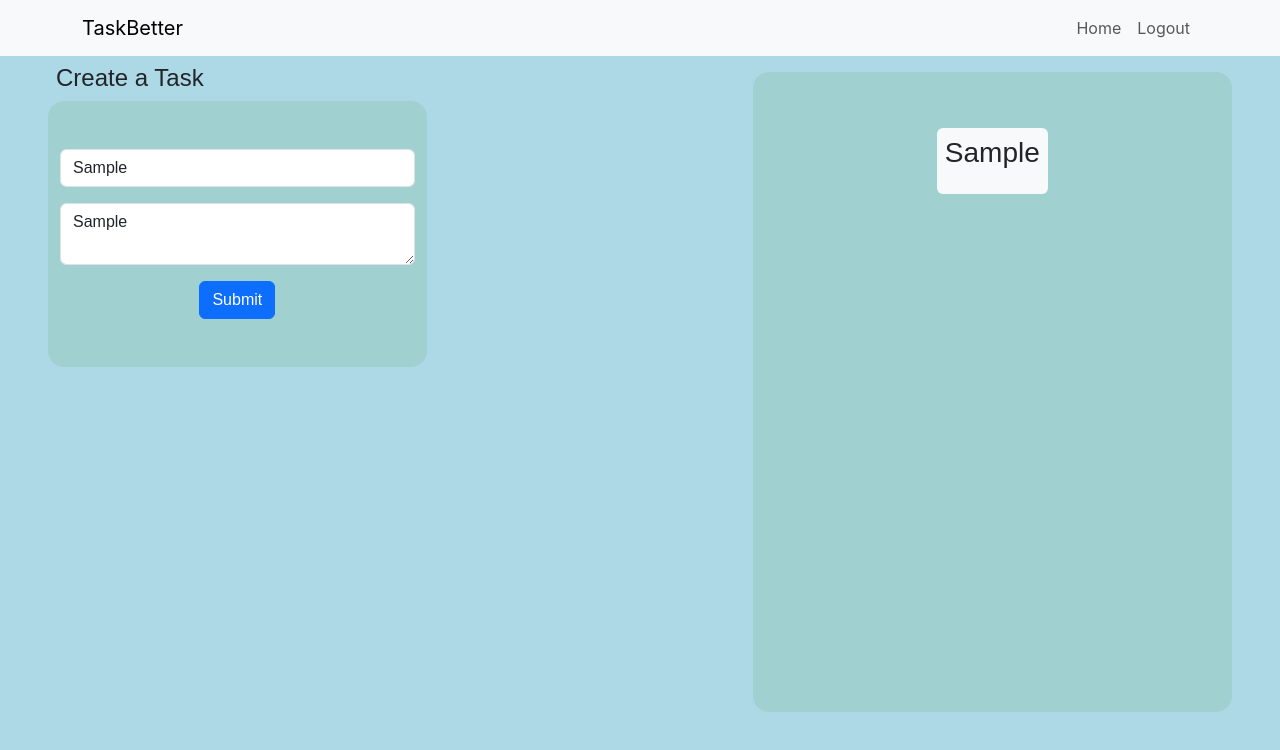
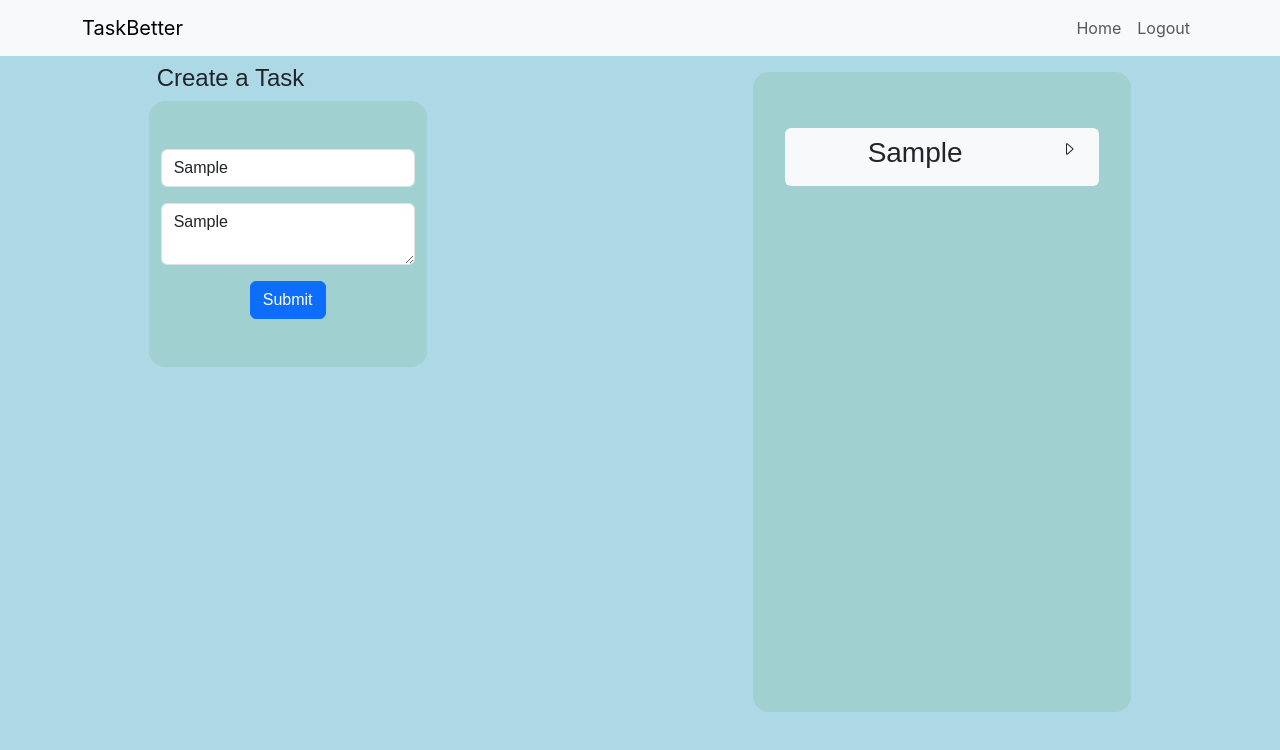
Before and after one commit to SarangAP/TaskBetter, a React (Create React App) app in the folder task-better/: page /tasks in a window 1280 px wide. Both pictures are taken after typing "Sample", "Sample" into the empty fields and a click on the button "Submit". Shown: the top 750 px of the page. Built offline with nearby package versions, Linux system fonts and the light colour scheme; no server answers; the HTML template or start-up script is replaced by a standard one.

Commit message:
dropdown for task cards

```diff
--- a/task-better/src/Components/Tasks/TaskCard.jsx
+++ b/task-better/src/Components/Tasks/TaskCard.jsx
@@ -1,10 +1,39 @@
-import React from 'react';
+import React, { useState } from "react";
 
 const TaskCard = ({ task }) => {
+  const [isRotated, setIsRotated] = useState(false);
+  const handleDropDown = () => {
+    setIsRotated(!isRotated)
+  }
   return (
-    <div className="task-card bg-light rounded-2 p-2">
-      <h3>{task.title}</h3>
-      <p>{task.body}</p>
+    <div className="container task-card bg-light rounded-2 p-2 w-100 mb-3">
+      <div className="row">
+        <div className="col-sm-10">
+          <h3 className="text-truncate expand-on-hover">{task.title}</h3>
+        </div>
+        <div className="col-sm-1">
+          <svg
+            xmlns="http://www.w3.org/2000/svg"
+            width="16"
+            height="16"
+            fill="currentColor"
+            className={`bi bi-caret-down ${isRotated ? '' : 'rotate'}`}
+            viewBox="0 0 16 16"
+            onClick={handleDropDown}
+          >
+            <path d="M3.204 5h9.592L8 10.481zm-.753.659 4.796 5.48a1 1 0 0 0 1.506 0l4.796-5.48c.566-.647.106-1.659-.753-1.659H3.204a1 1 0 0 0-.753 1.659" />
+          </svg>
+        </div>
+      </div>
+
+      {isRotated ? (
+        <div className={`row ${isRotated ? 'visible' : 'invisible'}`}>
+          <div className="col-sm text-start ms-1">
+            <p>{task.body}</p>
+          </div>
+        </div>
+
+      ) : (<></>)}
     </div>
   );
 };
--- a/task-better/src/Components/Tasks/TaskForm.jsx
+++ b/task-better/src/Components/Tasks/TaskForm.jsx
@@ -1,6 +1,6 @@
 import React, { useState } from "react";
 
-const TaskForm = ({addTask}) => {
+const TaskForm = ({ addTask }) => {
   const [title, setTitle] = useState("");
   const [description, setDescription] = useState("");
 
@@ -14,7 +14,7 @@ const TaskForm = ({addTask}) => {
     }
 
     // Temporary code for displaying created tasks in tasks view
-    addTask({title, description});
+    addTask({ title, body: description });
 
     fetch("http://127.0.0.1:8000/tasks/", {
       method: "POST",
@@ -35,9 +35,12 @@ const TaskForm = ({addTask}) => {
   };
 
   return (
-    <div className="container pt-5 pb-5 pl-2 pr-2 rounded-4 overflow-scroll text-center" style={{
-      backgroundColor: "#A1D0D0",
-    }}>
+    <div
+      className="container pt-5 pb-5 pl-2 pr-2 rounded-4 overflow-scroll text-center"
+      style={{
+        backgroundColor: "#A1D0D0",
+      }}
+    >
       <form onSubmit={handleSubmit}>
         <div className="mb-3">
           <input
--- a/task-better/src/Components/Tasks/TaskPage.jsx
+++ b/task-better/src/Components/Tasks/TaskPage.jsx
@@ -18,14 +18,16 @@ const TaskPage = () => {
       }}
     >
       <div className="row m-4 mt-0 h-75">
-        <div className="col-md-4">
+        <div className="col-md-1"></div>
+        <div className="col-md-3">
           <h4 className="m-2">Create a Task</h4>
           <TaskForm addTask={addTask} />
         </div>
         <div className="col-md-3"></div>
-        <div className="col-md-5 mt-3">
+        <div className="col-md-4 mt-3">
           <TasksView tasks={tasks} />
         </div>
+        <div className="col-md-1"></div>
       </div>
     </div>
   );
--- a/task-better/src/Components/Tasks/TasksView.jsx
+++ b/task-better/src/Components/Tasks/TasksView.jsx
@@ -15,18 +15,20 @@ function TasksView({ tasks }) {
         height: "80vh",
       }}
     >
-      <div className="row m-2 d-inline-block">
-        {tasks.length === 0 ? (
+      {tasks.length === 0 ? (
+        <div className="row m-2 d-inline-block">
           <p>No tasks yet.</p>
-        ) : (
+        </div>
+      ) : (
+        <div className="row m-2 text-left">
           <ul>
             {tasks.map((task) => (
               <TaskCard task={task} />
               // <li key={task.id}>{task.title} - {task.description}</li>
             ))}
           </ul>
-        )}
-      </div>
+        </div>
+      )}
     </div>
   );
 }
--- a/task-better/src/index.css
+++ b/task-better/src/index.css
@@ -1,13 +1,23 @@
 body {
   margin: 0;
-  font-family: -apple-system, BlinkMacSystemFont, 'Segoe UI', 'Roboto', 'Oxygen',
-    'Ubuntu', 'Cantarell', 'Fira Sans', 'Droid Sans', 'Helvetica Neue',
+  font-family: -apple-system, BlinkMacSystemFont, "Segoe UI", "Roboto", "Oxygen",
+    "Ubuntu", "Cantarell", "Fira Sans", "Droid Sans", "Helvetica Neue",
     sans-serif;
   -webkit-font-smoothing: antialiased;
   -moz-osx-font-smoothing: grayscale;
 }
 
 code {
-  font-family: source-code-pro, Menlo, Monaco, Consolas, 'Courier New',
+  font-family: source-code-pro, Menlo, Monaco, Consolas, "Courier New",
     monospace;
 }
+
+.expand-on-hover:hover {
+  max-width: 100%;
+  text-wrap: wrap;
+}
+
+.rotate {
+  transform: rotate(-90deg);
+  transition: transfrom 0.3s ease;
+}
```
